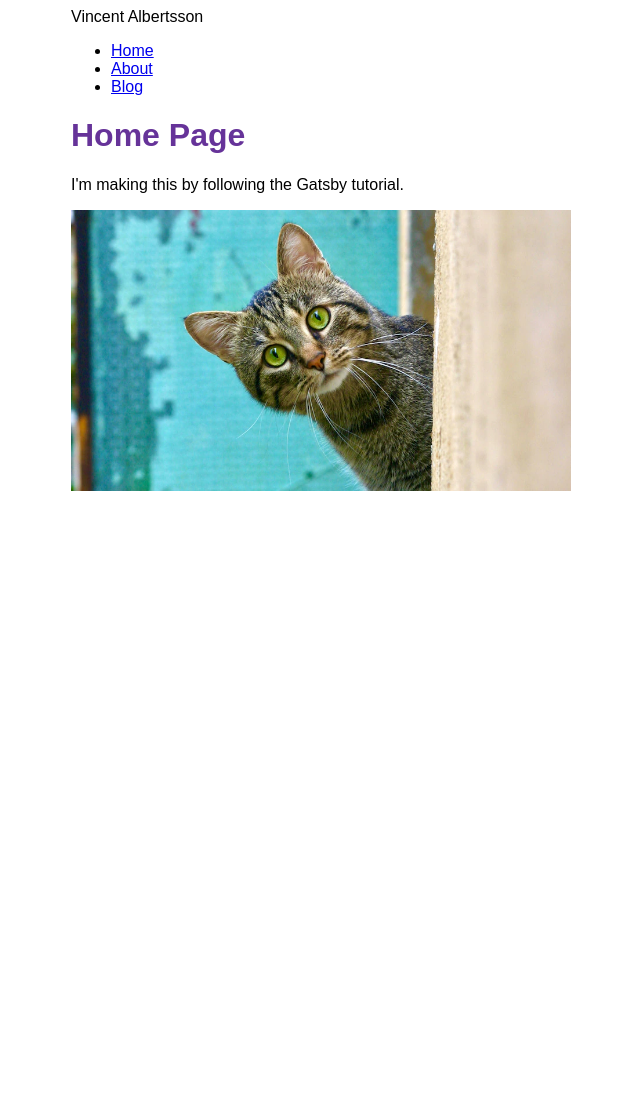
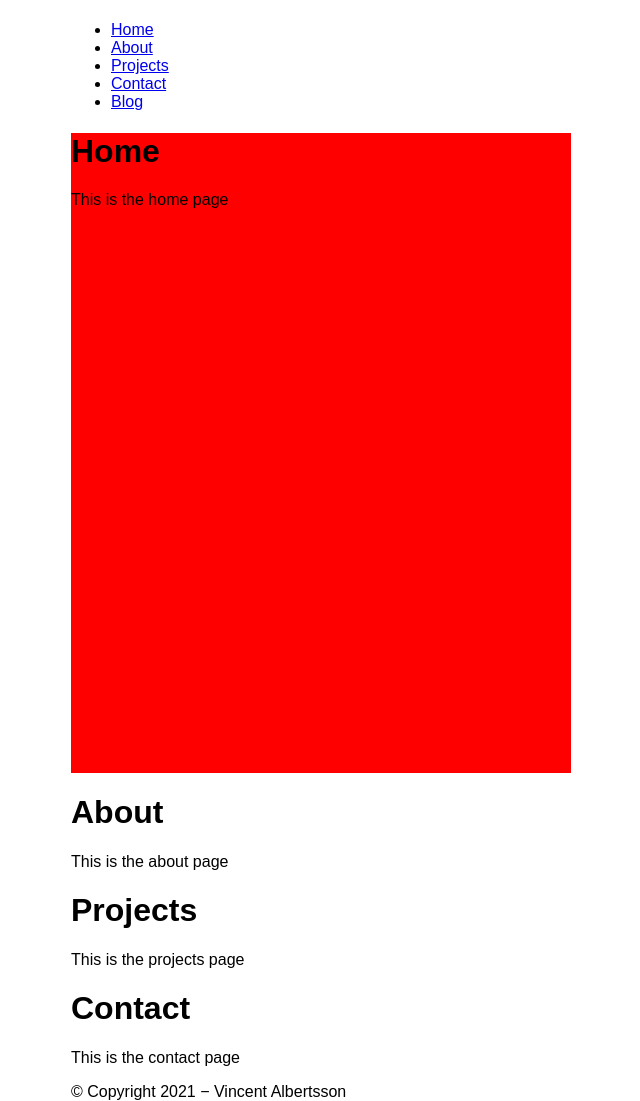
Before and after one commit to valberts/portfolio-website, a Gatsby site: page / in a window 1280 px wide. Shown: the whole page, without its empty margins (319-959 px from the left). Before the commit the page ends 800 px from the top, so only its background shows below. Built offline with nearby package versions, Linux system fonts and the light colour scheme; Gatsby itself is replaced by a stand-in of ours.

Commit message:
Revised home page to use anchor links to different sections

```diff
--- a/gatsby-config.js
+++ b/gatsby-config.js
@@ -29,5 +29,12 @@
       },
     },
     "gatsby-transformer-sharp",
+    {
+      resolve: "gatsby-plugin-anchor-links",
+      options: {
+        offset: 0,
+        duration: 1000;
+      },
+    },
   ],
 };
--- a/package.json
+++ b/package.json
@@ -18,6 +18,7 @@
     "@mdx-js/mdx": "^1.6.22",
     "@mdx-js/react": "^1.6.22",
     "gatsby": "^4.1.3",
+    "gatsby-plugin-anchor-links": "^1.2.1",
     "gatsby-plugin-image": "^2.1.2",
     "gatsby-plugin-mdx": "^3.1.3",
     "gatsby-plugin-sharp": "^4.1.3",
--- /dev/null
+++ b/src/components/landing.js
@@ -0,0 +1,15 @@
+import * as React from 'react';
+import {
+  container,
+} from './landing.module.css';
+
+const Landing = () => {
+  return (
+    <div className={container}>
+      <h1 id="home">Home</h1>
+      <p>This is the home page</p>
+    </div>
+  )
+}
+
+export default Landing;
--- /dev/null
+++ b/src/components/landing.module.css
@@ -0,0 +1,8 @@
+.container {
+  background:red;
+  height:80vh;
+}
+
+html, body {
+  margin:0px;
+}
--- a/src/components/layout.js
+++ b/src/components/layout.js
@@ -1,15 +1,17 @@
 import * as React from 'react';
 import { Link, useStaticQuery, graphql } from 'gatsby'
+import { AnchorLink } from 'gatsby-plugin-anchor-links';
 import {
   container,
-  heading,
   navLinks,
   navLinkItem,
   navLinkText,
   siteTitle,
+  siteHeader,
+  siteFooter,
 } from './layout.module.css';
 
-const Layout = ({ pageTitle, children }) => {
+const Layout = ({ children }) => {
   const data = useStaticQuery(graphql`
     query {
       site {
@@ -19,21 +21,34 @@
       }
     }
     `)
+
     return (
       <div className={container}>
-        <title>{pageTitle} | {data.site.siteMetadata.title}</title>
-        <header className={siteTitle}>{data.site.siteMetadata.title}</header>
+        <title>{data.site.siteMetadata.title}</title>
+
+        <header classname={siteHeader}>
+          <h1 className={siteTitle}>{data.site.siteMetadata.title}</h1>
           <nav>
             <ul className={navLinks}>
               <li className={navLinkItem}>
-              <Link to="/" className={navLinkText}>
+                <AnchorLink to="/" className={navLinkText}>
                   Home
-              </Link>
+                </AnchorLink>
               </li>
               <li className={navLinkItem}>
-              <Link to="/about" className={navLinkText}>
+                <AnchorLink to="/#about" className={navLinkText}>
                   About
-              </Link>
+                </AnchorLink>
+              </li>
+              <li className={navLinkItem}>
+                <AnchorLink to="/#projects" className={navLinkText}>
+                  Projects
+                </AnchorLink>
+              </li>
+              <li className={navLinkItem}>
+                <AnchorLink to="/#contact" className={navLinkText}>
+                  Contact
+                </AnchorLink>
               </li>
               <li className={navLinkItem}>
                 <Link to="/blog" className={navLinkText}>
@@ -42,10 +57,15 @@
               </li>
             </ul>
           </nav>
+        </header>
+
         <main>
-          <h1 className={heading}>{pageTitle}</h1>
           {children}
         </main>
+
+        <footer className={siteFooter}>
+          © Copyright 2021 − Vincent Albertsson
+        </footer>
       </div>
     )
 }
--- a/src/components/layout.module.css
+++ b/src/components/layout.module.css
@@ -2,10 +2,6 @@
     margin: auto;
     max-width: 500px;
     font-family: sans-serif;
-}
-
-.heading {
-    color: rebeccapurple;
 }
 
 .nav-links {
@@ -28,3 +24,12 @@
     font-weight: 700;
     margin: 3rem 0;
 }
+
+.site-footer {
+    width: 100%;
+}
+
+.site-header {
+    position: sticky;
+    top: 0;
+}
--- a/src/pages/index.js
+++ b/src/pages/index.js
@@ -1,15 +1,18 @@
 import * as React from 'react';
 import Layout from '../components/layout';
+import Landing from '../components/landing';
 import { StaticImage } from 'gatsby-plugin-image';
 
 const IndexPage = () => {
   return (
-    <Layout pageTitle="Home Page">
-      <p>I'm making this by following the Gatsby tutorial.</p>
-      <StaticImage
-      alt="A green-eyed cat peering out from around the corner"
-      src="../images/09fc4d971d2ae450966dd606be4d3587.webp"
-      />
+    <Layout>
+      <Landing/>
+      <h1 id="about">About</h1>
+      <p>This is the about page</p>
+      <h1 id="projects">Projects</h1>
+      <p>This is the projects page</p>
+      <h1 id="contact">Contact</h1>
+      <p>This is the contact page</p>
     </Layout>
   )
 }
```
Also changed, not shown: src/pages/about.js (deleted, +0 -12 lines), 1 other file. Lines whose indentation alone changed are shown as unchanged.
